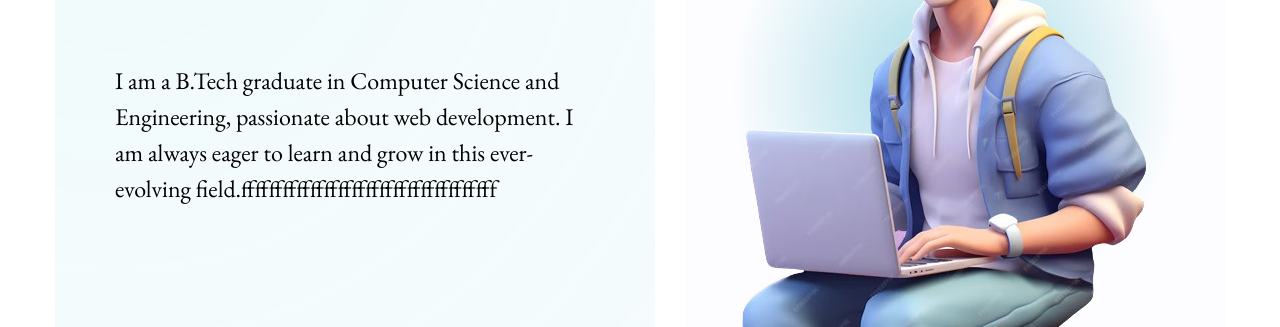
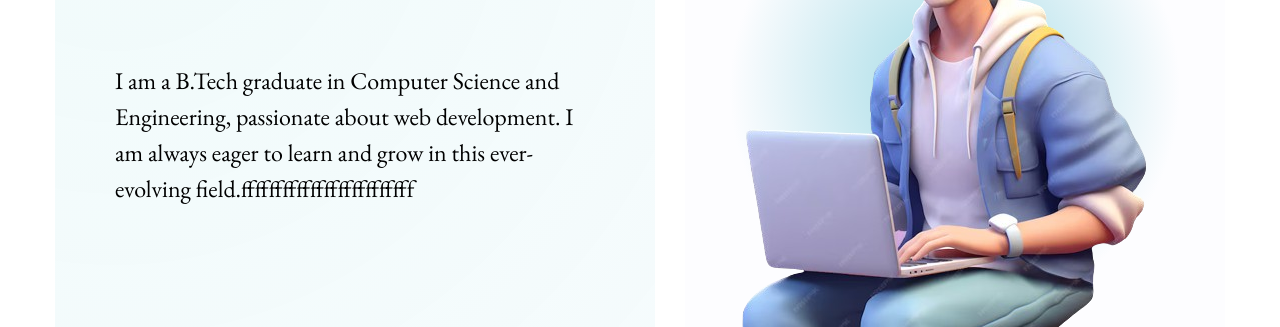
Before and after one commit to PRASHANTYAGI1/My-Portfolio, a plain HTML site: page index.html in a window 1280 px wide. Shown: the part 473-800 px from the top of the page. Drawn offline with nearby package versions, Linux system fonts and the light colour scheme.

Commit message:
Update index.html

```diff
--- a/index.html
+++ b/index.html
@@ -48,7 +48,7 @@
         <p>
           I am a B.Tech graduate in Computer Science and Engineering,
           passionate about web development. I am always eager to learn and
-          grow in this ever-evolving field.fffffffffffffffffffffffffffffffffffff
+          grow in this ever-evolving field.fffffffffffffffffffffffff
         </p>
         <div class="buttondiv">
           <button id="letswork"><a href="contact.html" style="text-decoration: none; padding:1rem ;">LET'S WORK</a></button>
```
